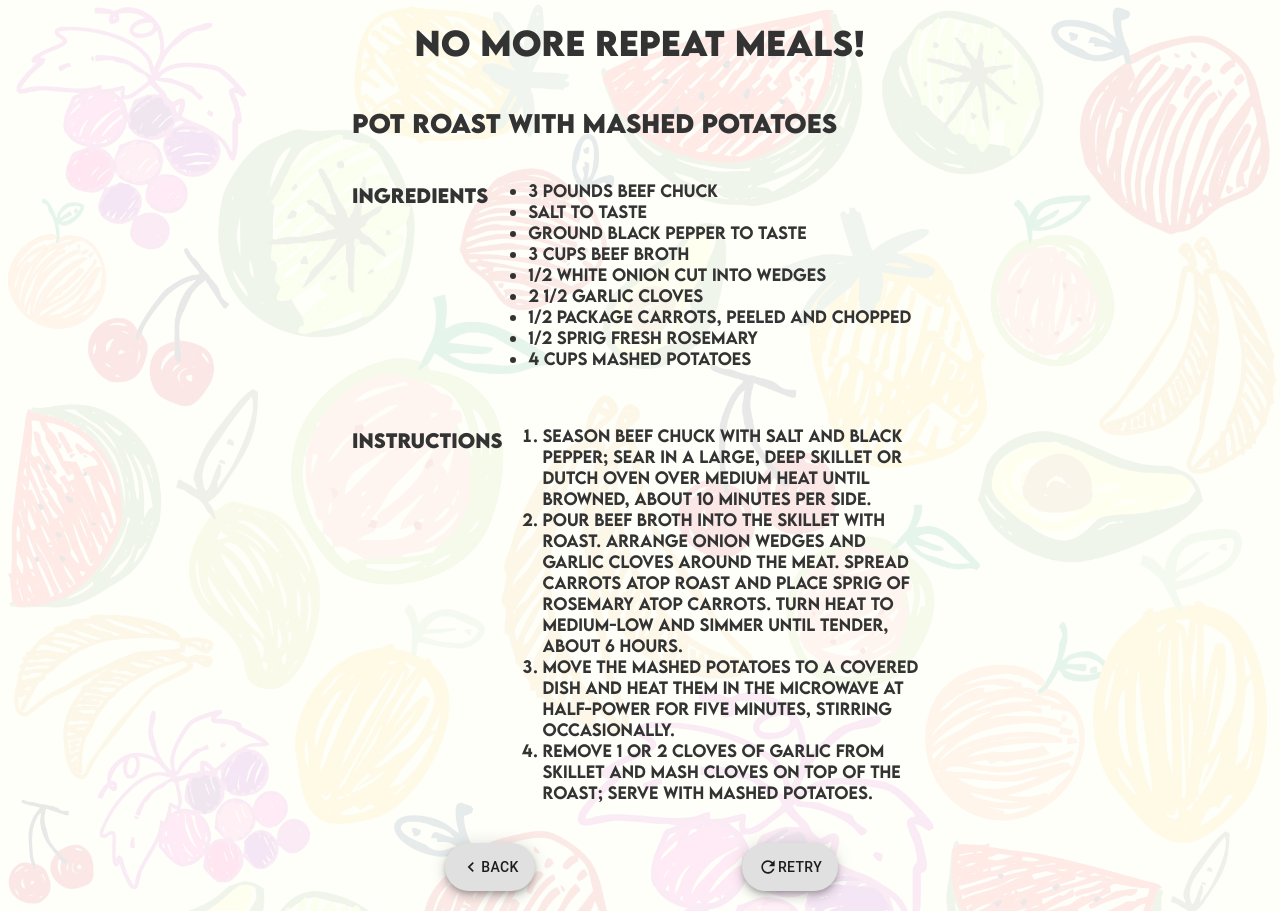
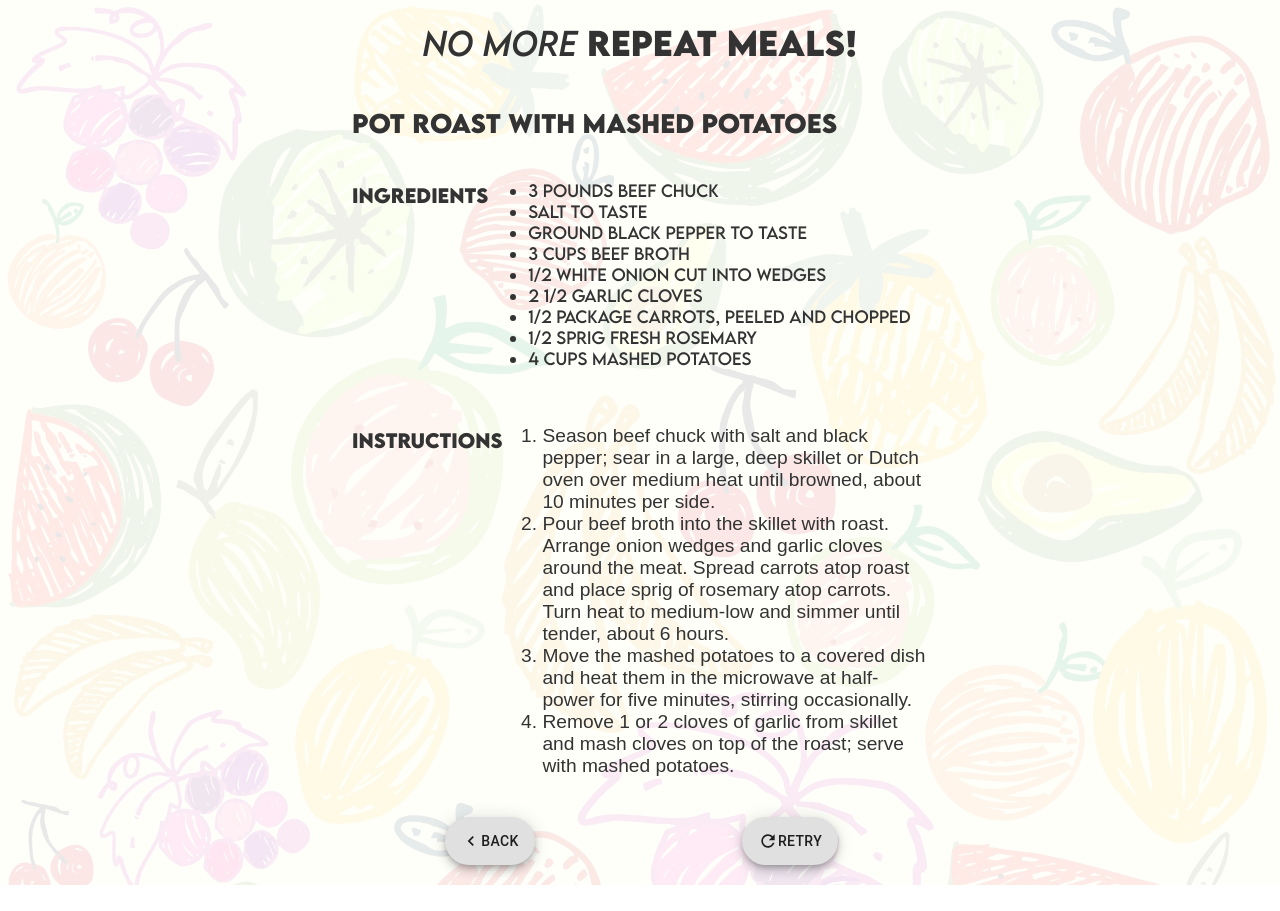
Before and after one commit to YenRaven/no-more-repeat-meals, a React (Create React App) app: page /recipe in a window 1280 px wide. After the commit the page ends 885 px from the top, so only its background shows below. Built offline with nearby package versions, Linux system fonts and the light colour scheme.

Commit message:
Add some style to header.  Switch instructions back to san serif for readability.

```diff
--- a/src/App.css
+++ b/src/App.css
@@ -2,12 +2,6 @@
 	font-family: lemon-milk;
 	font-weight: normal;
 	src: url(./assets/font/LemonMilkMedium-mLZYV.otf);
-}
-
-@font-face {
-	font-family: lemon-milk;
-	font-weight: bold;
-	src: url(./assets/font/LemonMilkBold-gx2B3.otf);
 }
 
 @font-face {
@@ -19,6 +13,25 @@
 
 @font-face {
 	font-family: lemon-milk;
+	font-weight: lighter;
+	src: url(./assets/font/LemonMilkRegular-X3XE2.otf);
+}
+
+@font-face {
+	font-family: lemon-milk;
+	font-weight: lighter;
+	font-style: italic;
+	src: url(./assets/font/LemonMilkRegularItalic-L3AEy.otf);
+}
+
+@font-face {
+	font-family: lemon-milk;
+	font-weight: bold;
+	src: url(./assets/font/LemonMilkBold-gx2B3.otf);
+}
+
+@font-face {
+	font-family: lemon-milk;
 	font-weight: bold;
 	font-style: italic;
 	src: url(./assets/font/LemonMilkBoldItalic-PKZ3P.otf);
@@ -26,7 +39,7 @@
 
 body {
 	background-image: url(./assets/seamless-3047729.jpg);
-	background-size: cover;
+	background-size: 100vw;
 	font-family: lemon-milk, Helvetica, Arial, sans-serif;
 }
 
@@ -42,6 +55,7 @@ h2 {
   color: #333;
   background-color: rgba(255, 255, 255, 0.9);
   padding-bottom: 20px;
+  box-sizing: border-box;
 }
 
 .title-images-wrapper{
@@ -93,6 +107,10 @@ h2 {
   font-size: calc(10px + 2vmin);
 }
 
+header i {
+	font-weight: lighter;
+}
+
 .App-link {
   color: #005d77;
   text-decoration: none;
@@ -117,6 +135,15 @@ h2 {
 
 .recipe-row{
 	align-items: flex-start;
+}
+
+.recipe-row li {
+	font-weight: lighter;
+}
+
+.recipe-row.instructions li {
+	font-family: Arial, Helvetica, sans-serif;
+	font-size: 1.2em;
 }
 
 .recipe-btn{
--- a/src/App.tsx
+++ b/src/App.tsx
@@ -22,7 +22,7 @@ function App() {
 		<Router>
 			<div className="App">
 				<header>
-					<h1>No More Repeat Meals!</h1>
+					<h1><i>No More</i> Repeat Meals!</h1>
 				</header>
 				<Switch>
 					<Route path="/get-started">
--- a/src/recipe-view.tsx
+++ b/src/recipe-view.tsx
@@ -11,7 +11,7 @@ export const RecipeView = ({}) => <>
 	<Grid item xs={12}>
 		<h2>Pot Roast with Mashed Potatoes</h2>
 	</Grid>
-	<Grid className="recipe-row" item xs={12}>
+	<Grid className="recipe-row ingredients" item xs={12}>
 		<h3>Ingredients</h3>
 		<ul>
 			<li>3 pounds Beef Chuck</li>
@@ -25,7 +25,7 @@ export const RecipeView = ({}) => <>
 			<li>4 cups Mashed Potatoes</li>
 		</ul>
 	</Grid>
-	<Grid className="recipe-row" item xs={12}>
+	<Grid className="recipe-row instructions" item xs={12}>
 		<h3>Instructions</h3>
 		<ol>
 			<li>Season beef chuck with salt and black pepper; sear in a large, deep skillet or Dutch oven over medium heat until browned, about 10 minutes per side.</li>
```
